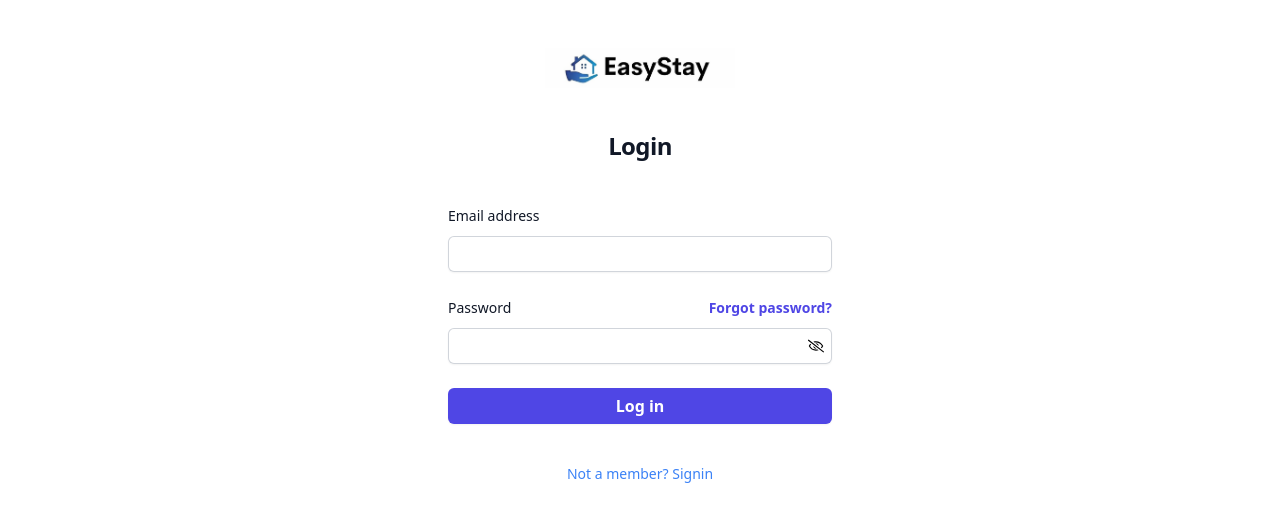
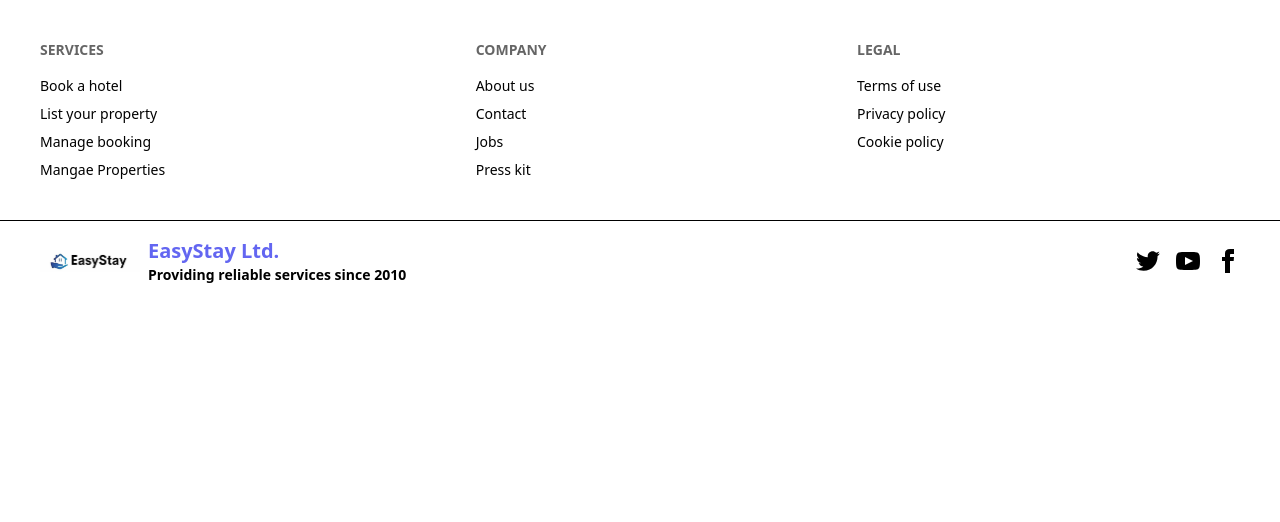
Before and after one commit to iamganeshsalunkhe/Hotel-Booking-Project, a React (Vite) app in the folder hbp/: page / in a window 1280 px wide. Shown: the top 522 px of the page. Built offline with nearby package versions, Linux system fonts and the light colour scheme.

Commit message:
footer add

```diff
--- a/hbp/src/App.jsx
+++ b/hbp/src/App.jsx
@@ -1,5 +1,5 @@
 // import Navbar from './Components/Navbar';
-import Login from './Components/Login';
+import Footer from './Components/Footer';
 // import Signin from './Components/Signin';
 import './index.css';
 
@@ -8,7 +8,8 @@
     <>
       {/* <Navbar/>   */}
       {/* <Signin/> */}
-      <Login/>
+      {/* <Login/> */}
+      <Footer/>
     </>
   )
 }
--- /dev/null
+++ b/hbp/src/Components/Footer.jsx
@@ -0,0 +1,83 @@
+function Footer() {
+    return (
+    <>
+    <div>
+    <footer className="footer  p-10 text-black font-normal">
+        <nav>
+            <h6 className="footer-title text-black">Services</h6>
+            <a className="link link-hover">Book a hotel</a>
+            <a className="link link-hover">List your property</a>
+            <a className="link link-hover">Manage booking</a>
+            <a className="likn link-hover">Mangae Properties</a>
+        </nav>
+        <nav>
+            <h6 className="footer-title">Company</h6>
+            <a className="link link-hover">About us</a>
+            <a className="link link-hover">Contact</a>
+            <a className="link link-hover">Jobs</a>
+            <a className="link link-hover">Press kit</a>
+        </nav>
+        <nav>
+            <h6 className="footer-title">Legal</h6>
+            <a className="link link-hover">Terms of use</a>
+            <a className="link link-hover">Privacy policy</a>
+            <a className="link link-hover">Cookie policy</a>
+        </nav>
+    </footer>
+    <footer className="footer bg-base-200 text-base-content border-base-300 border-t px-10 py-4">
+        <aside className="grid-flow-col items-center">
+            <img src='../../public/Images/Logo.jpg' width={100} height={100}/>
+            <p>
+      <span className="text-xl font-bold text-indigo-500">
+        EasyStay Ltd.
+        </span>
+      <br />
+      <span className="text-sm font-semibold">
+        Providing reliable services since 2010
+        </span>
+    </p>
+  </aside>
+  <nav className="md:place-self-center md:justify-self-end">
+    <div className="grid grid-flow-col gap-4">
+      <a>
+        <svg
+          xmlns="http://www.w3.org/2000/svg"
+          width="24"
+          height="24"
+          viewBox="0 0 24 24"
+          className="fill-current">
+          <path
+            d="M24 4.557c-.883.392-1.832.656-2.828.775 1.017-.609 1.798-1.574 2.165-2.724-.951.564-2.005.974-3.127 1.195-.897-.957-2.178-1.555-3.594-1.555-3.179 0-5.515 2.966-4.797 6.045-4.091-.205-7.719-2.165-10.148-5.144-1.29 2.213-.669 5.108 1.523 6.574-.806-.026-1.566-.247-2.229-.616-.054 2.281 1.581 4.415 3.949 4.89-.693.188-1.452.232-2.224.084.626 1.956 2.444 3.379 4.6 3.419-2.07 1.623-4.678 2.348-7.29 2.04 2.179 1.397 4.768 2.212 7.548 2.212 9.142 0 14.307-7.721 13.995-14.646.962-.695 1.797-1.562 2.457-2.549z"></path>
+        </svg>
+      </a>
+      <a>
+        <svg
+          xmlns="http://www.w3.org/2000/svg"
+          width="24"
+          height="24"
+          viewBox="0 0 24 24"
+          className="fill-current">
+          <path
+            d="M19.615 3.184c-3.604-.246-11.631-.245-15.23 0-3.897.266-4.356 2.62-4.385 8.816.029 6.185.484 8.549 4.385 8.816 3.6.245 11.626.246 15.23 0 3.897-.266 4.356-2.62 4.385-8.816-.029-6.185-.484-8.549-4.385-8.816zm-10.615 12.816v-8l8 3.993-8 4.007z"></path>
+        </svg>
+      </a>
+      <a>
+        <svg
+          xmlns="http://www.w3.org/2000/svg"
+          width="24"
+          height="24"
+          viewBox="0 0 24 24"
+          className="fill-current">
+          <path
+            d="M9 8h-3v4h3v12h5v-12h3.642l.358-4h-4v-1.667c0-.955.192-1.333 1.115-1.333h2.885v-5h-3.808c-3.596 0-5.192 1.583-5.192 4.615v3.385z"></path>
+        </svg>
+      </a>
+    </div>
+  </nav>
+</footer>
+</div>
+</>
+    )
+}
+
+export default Footer
```
